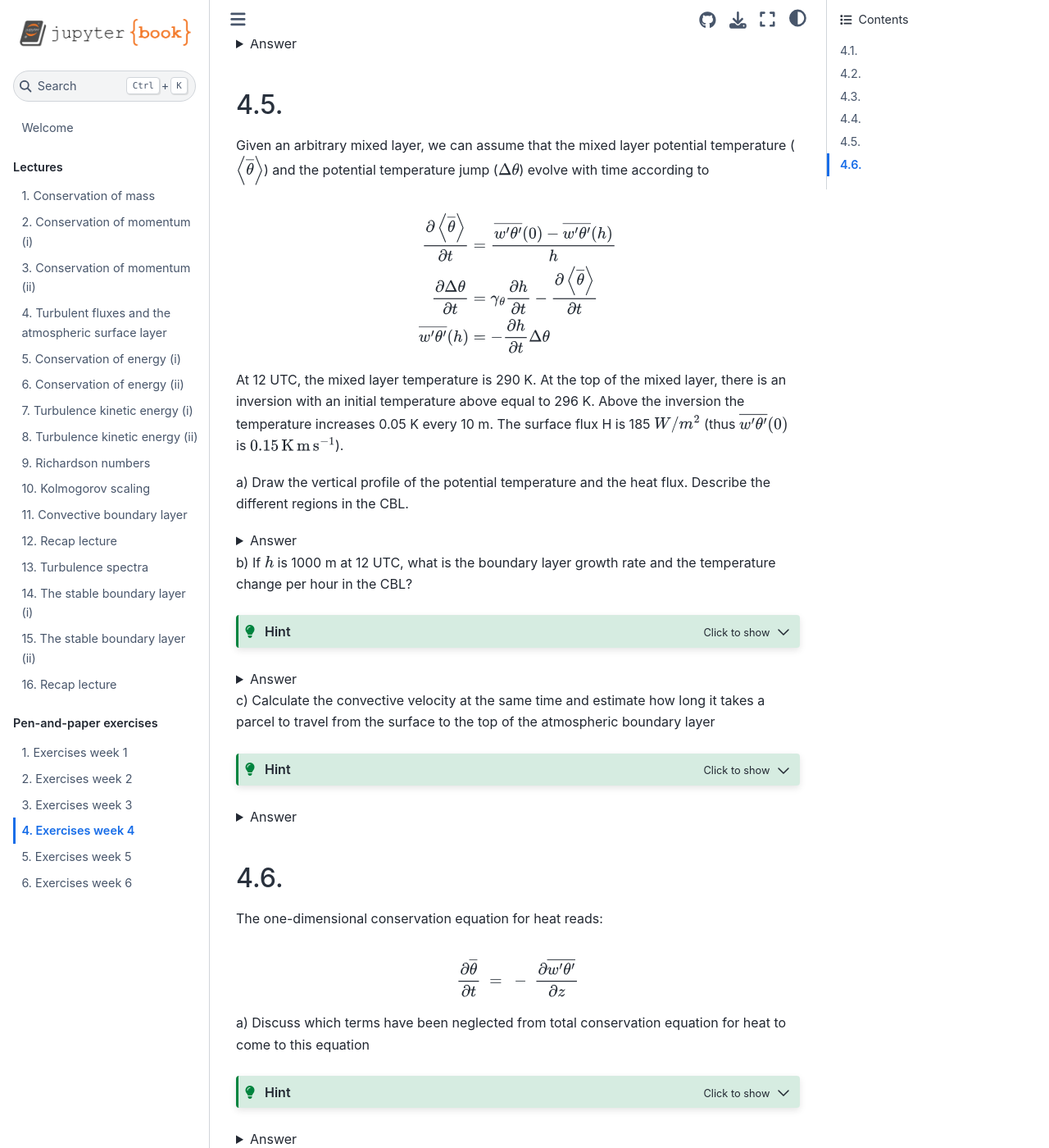
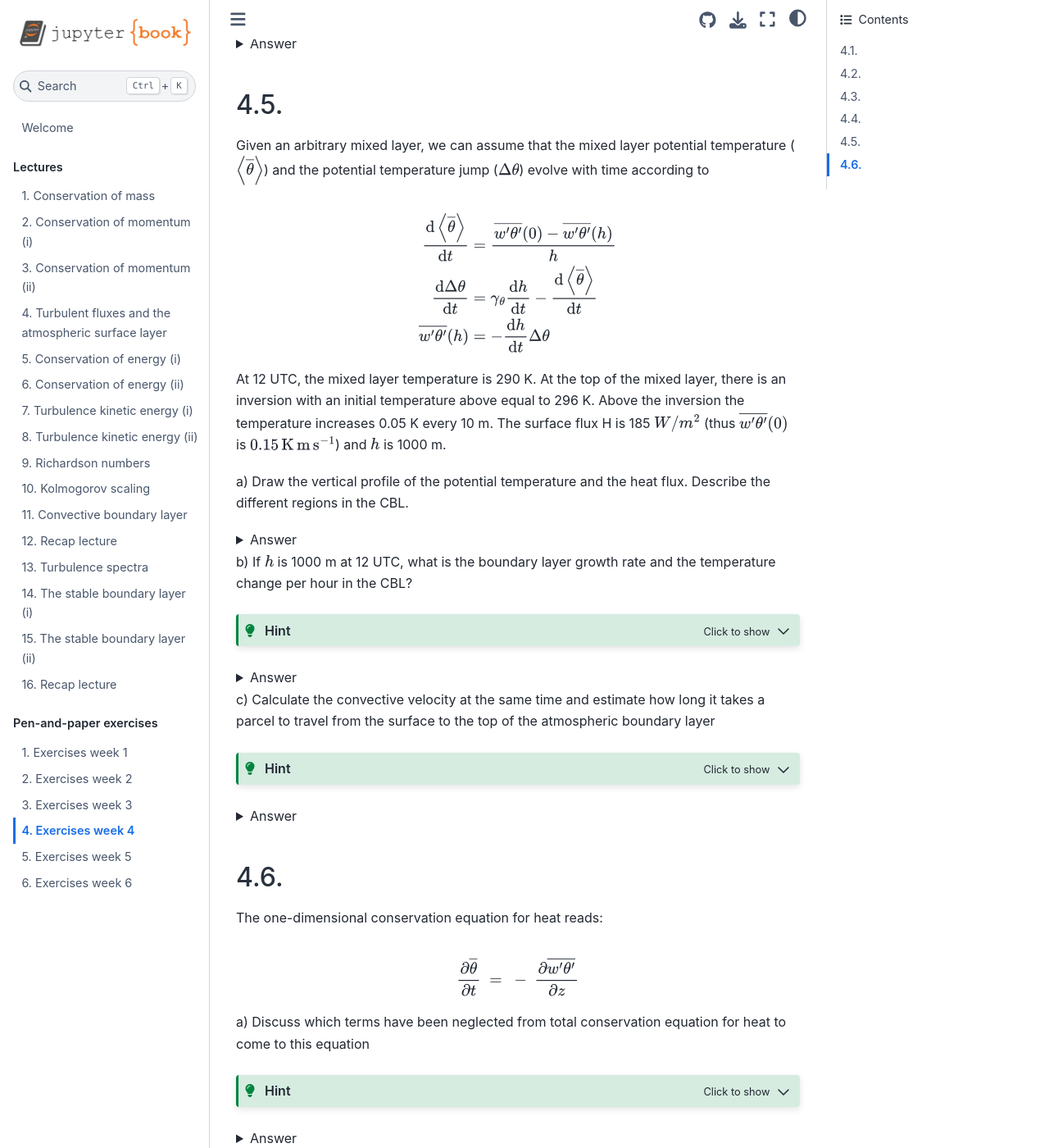
Before and after one commit to boundary-layer-meteo/boundary-layer-meteo.github.io, a Jupyter Book: the page built from exercises/week4.md, in a window 1280 px wide and 1400 px high, scrolled down 6323 px. Shown: the whole window at 82% size. Built offline with Jupyter Book 1.0.4 settings and Sphinx 7.4.7 and the Sphinx Book theme 1.1.4, drawn with Linux system fonts in a browser that asks for light colours; some of the changed text lies outside the part shown.

Commit message:
Change partial derivatives

```diff
--- a/exercises/week4.md
+++ b/exercises/week4.md
@@ -63,7 +63,7 @@ flux at 17 UTC.
 At 17 UTC (11 LT), $\Delta\theta=5\rm\,K$.
 
 $$
-\overline{w'\theta'(z_i)} &= - w_e\,\Delta\theta
+\overline{w'\theta'(z_i)} = - w_e\,\Delta\theta
 $$
 
 Substituting the variables results in $\overline{w'\theta'(z_i)} = -0.05\rm\,K\,m\,s^{-1}$.
@@ -367,15 +367,15 @@ Given an arbitrary mixed layer, we can assume that the mixed layer potential tem
 ($\left<\overline{\theta}\right>$) and the potential temperature jump ($\Delta\theta$) evolve with time according to
 
 $$
-\pafg{\left<{\overline{\theta}}\right>}{t} &=\frac{\overline{w'\theta'}(0)-\overline{w'\theta'}(h)}{h} \\
-\pafg{\Delta\theta}{t} &= \gamma_\theta\pafg{h}{t} - \pafg{\left<\overline{\theta}\right>}{t}\\
-\overline{w'\theta'}(h) &= - \pafg{h}{t}\Delta\theta
+\afg{\left<{\overline{\theta}}\right>}{t} &=\frac{\overline{w'\theta'}(0)-\overline{w'\theta'}(h)}{h} \\
+\afg{\Delta\theta}{t} &= \gamma_\theta\afg{h}{t} - \afg{\left<\overline{\theta}\right>}{t}\\
+\overline{w'\theta'}(h) &= - \afg{h}{t}\Delta\theta
 $$
 
 At 12 UTC, the mixed layer temperature is 290 K. At the top of the mixed layer, there is an inversion
 with an initial temperature above equal to 296 K.
 Above the inversion the temperature increases 0.05 K every 10 m.
-The surface flux H is 185 $W/m^2$ (thus $\overline{w'\theta'}(0)$ is $0.15\rm\,K\,m\,s^{-1}$).
+The surface flux H is 185 $W/m^2$ (thus $\overline{w'\theta'}(0)$ is $0.15\rm\,K\,m\,s^{-1}$) and $h$ is 1000 m.
 
 a) Draw the vertical profile of the potential temperature and the heat flux.
 Describe the different regions in the CBL.
@@ -414,20 +414,20 @@ where $\beta$ is 0.2.
   <summary>Answer</summary>
 
 $$
-\pafg{h}{t} &= 0.2 \frac{\overline{w'\theta'}(0)}{\Delta\theta}\\
+\afg{h}{t} &= 0.2 \frac{\overline{w'\theta'}(0)}{\Delta\theta}\\
 \overline{w'\theta'}(0) &= 0.15\rm\,K\,m\,s^{-1}\\
 \Delta\theta &= 6\rm\,K
 $$
 
-Therefore, $\pafg{h}{t} = 0.005\rm\,m\,s^{-1} = 18\,m\,hr^{-1}$
+Therefore, $\afg{h}{t} = 0.005\rm\,m\,s^{-1} = 18\,m\,hr^{-1}$
 
 $$
-\pafg{\left<{\overline{\theta}}\right>}{t} &=\frac{\overline{w'\theta'}(0)-\overline{w'\theta'}(h)}{h} \\
+\afg{\left<{\overline{\theta}}\right>}{t} &=\frac{\overline{w'\theta'}(0)-\overline{w'\theta'}(h)}{h} \\
  &=  \frac{\left(1+\beta\right)\overline{w'\theta'}(0)}{h}\\
 h&= 1000\rm\,m
 $$
 
-Because of this, $\pafg{\left<{\overline{\theta}}\right>}{t} = 1.8\,10^{-4}\rm\,K\,s^{-1}=0.65\,K\,hr^{-1}$.
+Because of this, $\afg{\left<{\overline{\theta}}\right>}{t} = 1.8\ \cdot 10^{-4}\rm\,K\,s^{-1}=0.65\,K\,hr^{-1}$.
 </details>
 
 c) Calculate the convective velocity at the same time and estimate how long it takes a parcel to travel from the
@@ -502,7 +502,7 @@ The neglected terms are:
 b) Explain the mathematical steps and definitions to derive the mixed-layer equation for the bulk potential temperature that reads:
 
 $$
-\pafg{ {\left< \overline{\theta}\right>}}{t}~=~\frac{\overline{w'\theta'(0)}-\overline{w'\theta'(h)}}{h}.
+\afg{ {\left< \overline{\theta}\right>}}{t}~=~\frac{\overline{w'\theta'(0)}-\overline{w'\theta'(h)}}{h}.
 $$
 
 <details>
@@ -526,7 +526,7 @@ we have to use of the Leibniz rule to solve the left-hand-side of integral {eq}`
 For an arbitrary scalar, $\psi$, and limits a and b, the Leibniz rule is:
 
 $$
-\pafg{}{t} \int_a^b \! \psi \, \mathrm{d}z = \int_a^b \! \pafg{\psi}{t} \, \mathrm{d}z - \psi(a) \pafg{a}{t} + \psi(b) \pafg{b}{t}.
+\afg{}{t} \int_a^b \! \psi \, \mathrm{d}z = \int_a^b \! \pafg{\psi}{t} \, \mathrm{d}z - \psi(a) \afg{a}{t} + \psi(b) \afg{b}{t}.
 $$(eq6.8)
 
 
@@ -534,36 +534,36 @@ We substitute $ \psi = \theta $ in Equation {eq}`eq6.8` and use the limits $z_0$
 This gives:
 
 $$
-\pafg{}{t} \underbrace{ \int_{z_0}^h \! \overline\theta \, \delta z}_{<\theta> h}  =~ \int_{z_0}^h \!\pafg{\overline\theta }{t} \, \delta z-
+\afg{}{t} \underbrace{ \int_{z_0}^h \! \overline\theta \, dz}_{\left< \theta \right> h}  =~ \int_{z_0}^h \!\pafg{\overline\theta }{t} \, dz-
 \underbrace{\overline\theta (z_0) \pafg{z_0}{t}}_{=0} + \overline\theta (h) \pafg{h}{t}
 $$
 
 We reorganise this equation to find:
 
 $$
-\int_{z_0}^h \! \pafg{\overline\theta}{t} \, \delta z &= \pafg{}{t}[<\theta> h] - \overline\theta(h) \pafg{h}{t}\\
-&= h \pafg{<\theta>}{t} + <\theta> \pafg{h}{t} - \overline\theta(h) \pafg{h}{t}\\
-&= h \pafg{<\theta>}{t} + \pafg{h}{t} \underbrace{[<\theta>-\overline\theta(h)]}_{0}
+\int_{z_0}^h \! \pafg{\overline\theta}{t} \, dz &= \afg{}{t}[\left< \theta \right> h] - \overline\theta(h) \afg{h}{t}\\
+&= h \afg{\left< \theta \right>}{t} + \left< \theta \right> \afg{h}{t} - \overline\theta(h) \afg{h}{t}\\
+&= h \afg{\left< \theta \right>}{t} + \afg{h}{t} \underbrace{[\left< \theta \right>-\overline\theta(h)]}_{0}
 $$
 
 
 Throughout the mixed layer, $\theta$ is homogeneous, so the second term cancels, resulting in:
 
 $$
-\int_{z_0}^h \! \pafg{\overline{\theta}}{t} \, \delta z = h \pafg{<\theta>}{t}
+\int_{z_0}^h \! \pafg{\overline{\theta}}{t} \, dz = h \afg{\left< \theta \right>}{t}
 $$(eq6.11)
 
 
 Finally, substitution of {eq}`eq6.11` and {eq}`eq6.12` on the original equation {eq}`eq6.7` results in:
 
 $$
-h \pafg{<\theta>}{t} = \overline{w'\theta'}(z_0) - \overline{w'\theta'}(h)
+h \afg{\left< \theta \right>}{t} = \overline{w'\theta'}(z_0) - \overline{w'\theta'}(h)
 $$
 
 or, alternatively:
 
 $$
-\pafg{<\theta>}{t} = \frac{1}{h}[ \overline{w'\theta'}(z_0) - \overline{w'\theta'}(h)]
+\afg{\left< \theta \right>}{t} = \frac{1}{h}[ \overline{w'\theta'}(z_0) - \overline{w'\theta'}(h)]
 $$(for:61b)
 
 </details>
@@ -578,12 +578,17 @@ and during a relative short time. Discuss this assumption.
 In case of encroachment, the vertical turbulent heat flux is 0 near the entrainment zone since there is no inversion, so
 
 $$
-\pafg{\left<\overline{\theta}\right>}{t} = \frac{\overline{w'\theta'}\left(0\right)}{h}
+\afg{\left<\overline{\theta}\right>}{t} = \frac{\overline{w'\theta'}\left(0\right)}{h}
 $$
 
-This expression shows that if the boundary lower growth has become minimal, the heating of the boundary layer is proportional to the surface heat flux and inversely proportional to the boundary layer height. All energy (in the form of heat) is equally distributed over the mixed layer.
+This expression shows that if the boundary lower growth has become minimal,
+the heating of the boundary layer is proportional to the surface heat flux and inversely proportional to the boundary layer height.
+All energy (in the form of heat) is equally distributed over the mixed layer.
 
-Near the end of the afternoon, $h$ is approximately constant. This assumption is therefore valid. However, the sensible heat flux changes rapidly in that period. The derived equation is still valid in those situations if the heat flux is considered as a function of time.
+Near the end of the afternoon, $h$ is approximately constant.
+This assumption is therefore valid.
+However, the sensible heat flux changes rapidly in that period.
+The derived equation is still valid in those situations if the heat flux is considered as a function of time.
 
 </details>
 
@@ -598,8 +603,8 @@ In this case $\overline{w'\theta'}(h) = -\beta \overline{w'\theta'}(0)$ with $\b
 so Equation {eq}`for:61b` changes into
 
 $$
-\pafg{\left<\overline{\theta}\right>}{t} &= \frac{\overline{w'\theta'}\left(0\right)+ 0.2\,\overline{w'\theta'}\left(0\right)}{h} \\
-\pafg{\left<\overline{\theta}\right>}{t} &= \frac{1.2\,\overline{w'\theta'}\left(0\right)}{h}
+\afg{\left<\overline{\theta}\right>}{t} &= \frac{\overline{w'\theta'}\left(0\right)+ 0.2\,\overline{w'\theta'}\left(0\right)}{h} \\
+\afg{\left<\overline{\theta}\right>}{t} &= \frac{1.2\,\overline{w'\theta'}\left(0\right)}{h}
 $$
 
 The difference is that the influx of energy (in the form of heat) is enhanced by 20% due to entrainment of warm air that originates from the free troposphere.
@@ -626,12 +631,10 @@ $$
 \afg{\Delta\theta}{t} = \gamma_{\theta}\afg{h}{t}- \afg{\left<\overline{\theta}\right>}{t}
 $$
 
-($\partial$ can be replaced by d, since all variables in this equation are only dependent on time.)
-
 In the end, the system of governing equations is
 
 $$
-\pafg{\left<\overline{\theta}\right>}{t} &= \frac{\overline{w'\theta'}\left(z_0\right)-\overline{w'\theta'}\left(h\right)}{h}\\
+\afg{\left<\overline{\theta}\right>}{t} &= \frac{\overline{w'\theta'}\left(z_0\right)-\overline{w'\theta'}\left(h\right)}{h}\\
 \overline{w'\theta'}(h) &= - \afg{h}t \,\Delta\theta = -w_e \Delta\theta \\
 \afg{\Delta\theta}{t} &= \gamma_{\theta}\afg{h}{t}- \afg{\left<\overline{\theta}\right>}{t}
 $$
```
Also changed, not shown: other parts of exercises/week4.md (+2 -2 lines).
